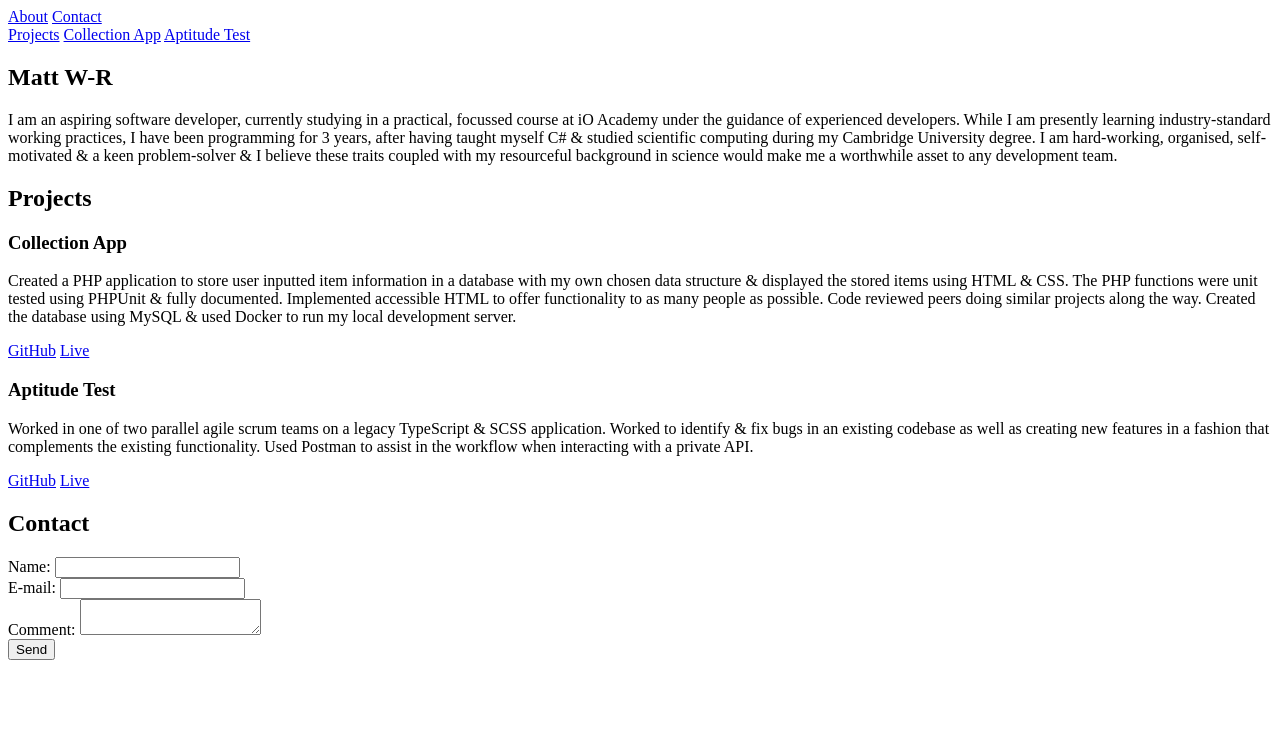
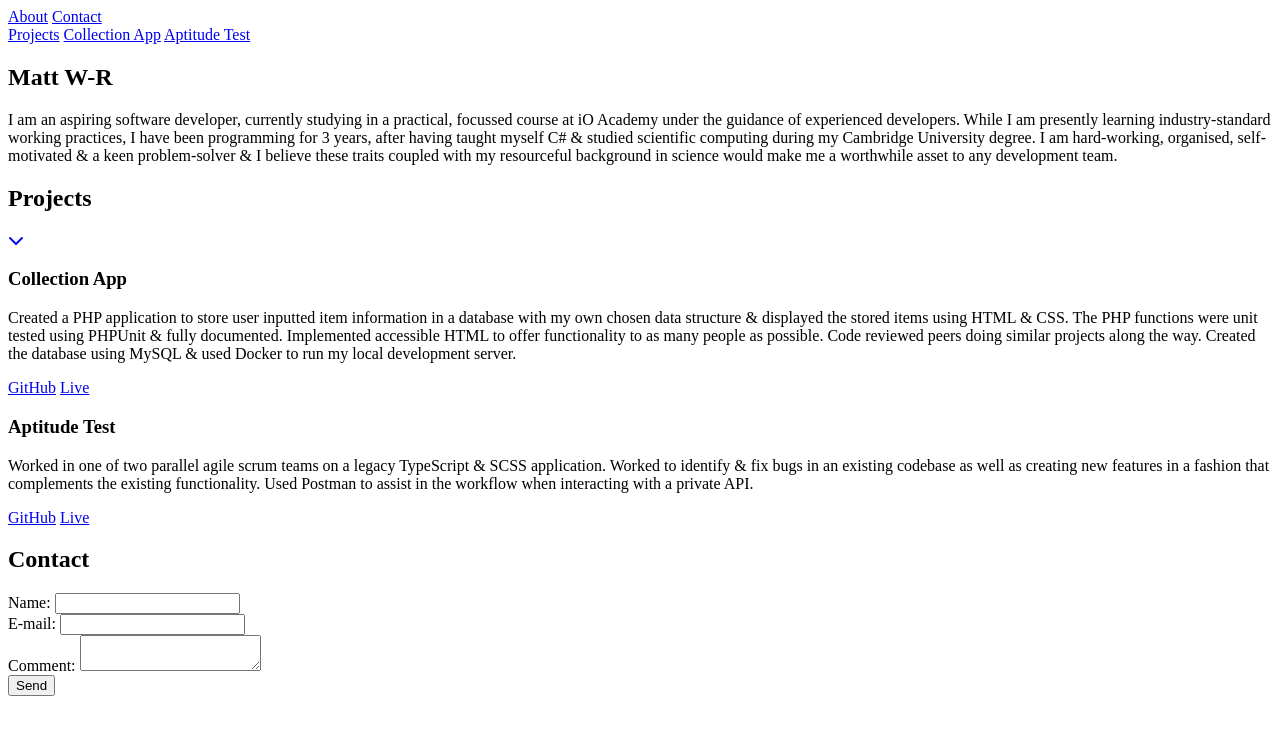
Before and after one commit to MattW-R/Portfolio, a website with bundled scripts: page app/index.html in a window 1280 px wide. Built offline with nearby package versions, Linux system fonts and the light colour scheme; files whose address does not match are found by name.

Commit message:
Added arrow under Projects heading

```diff
--- a/app/index.html
+++ b/app/index.html
@@ -6,6 +6,7 @@
         <meta name="viewport" content="width=device-width, initial-scale=1.0" />
         <link rel="preconnect" href="https://fonts.gstatic.com" />
         <link href="https://fonts.googleapis.com/css2?family=Open+Sans:wght@300&family=Poiret+One&display=swap" rel="stylesheet" />
+        <script src="https://kit.fontawesome.com/35772ae2a0.js" crossorigin="anonymous"></script>
         <link rel="stylesheet" href="css/styles.css" type="text/css" />
         <script src="js/ScrollFadeAnimations.js" defer></script>
         <script src="js/ScrollControl.js" defer></script>
@@ -28,6 +29,7 @@
             </section>
             <section id="projects" class="scroll-anchor">
                 <h1 class="hidden" tabindex="3">Projects</h1>
+                <a href="#project-collection-app" class="hidden"><i class="fas fa-chevron-down"></i></a>
                 <article id="project-collection-app" class="scroll-anchor">
                     <h1 class="hidden" tabindex="3">Collection App</h1>
                     <p class="hidden" tabindex="3">Created a PHP application to store user inputted item information in a database with my own chosen data structure & displayed the stored items using HTML & CSS. The PHP functions were unit tested using PHPUnit & fully documented. Implemented accessible HTML to offer functionality to as many people as possible. Code reviewed peers doing similar projects along the way. Created the database using MySQL & used Docker to run my local development server.</p>
--- a/app/scss/components/_sections.scss
+++ b/app/scss/components/_sections.scss
@@ -11,8 +11,9 @@ section {
     text-align: center;
   }
 
-  &#projects > h1 {
+  &#projects > a {
     margin-bottom: 800px;
+    font-size: 1.6rem;
   }
 }
 
```
